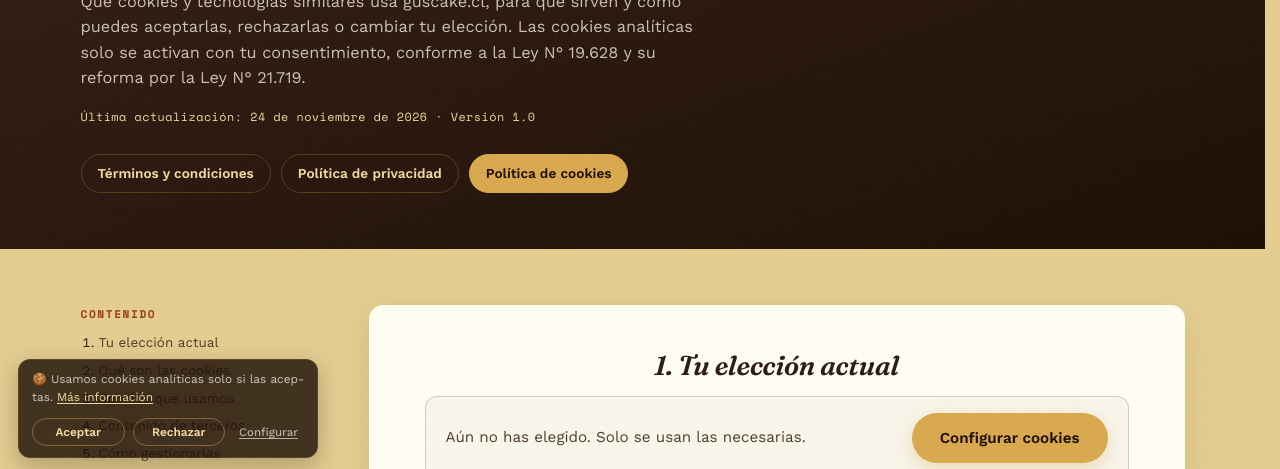
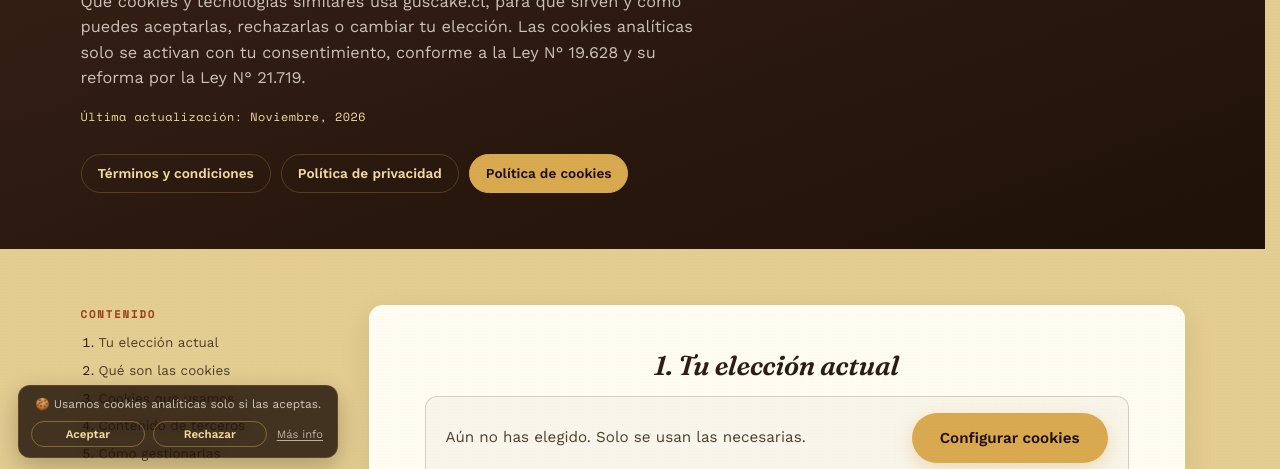
Before and after one commit to PieroRF/guscake, a plain HTML site: page cookies.html in a window 1280 px wide. Shown: the part 324-793 px from the top of the page. Drawn offline with nearby package versions, Linux system fonts and the light colour scheme.

Commit message:
Act. Celulares

```diff
--- a/consent.js
+++ b/consent.js
@@ -105,13 +105,13 @@
       role: "region",
       "aria-label": "Aviso de cookies"
     },
-      '<p class="cookie-banner-text">🍪 Usamos cookies analíticas solo si las aceptas. ' +
-      '<a href="' + COOKIES_URL + '">Más información</a></p>' +
+      '<p class="cookie-banner-text">🍪 Usamos cookies analíticas solo si las aceptas.</p>' +
       '<div class="cookie-banner-actions">' +
         // "Aceptar" y "Rechazar" con el mismo peso visual: la elección debe ser libre.
+        // El panel "Configurar" se abre desde la Política de cookies ("Más info").
         '<button type="button" class="cookie-btn cookie-btn--mini" data-cookie-action="accept">Aceptar</button>' +
         '<button type="button" class="cookie-btn cookie-btn--mini" data-cookie-action="reject">Rechazar</button>' +
-        '<button type="button" class="cookie-btn cookie-btn--text" data-cookie-action="configure">Configurar</button>' +
+        '<a class="cookie-banner-more" href="' + COOKIES_URL + '">Más info</a>' +
       '</div>'
     );
     banner.addEventListener("click", function (e) {
--- a/cookies.html
+++ b/cookies.html
@@ -78,7 +78,7 @@
       <p class="eyebrow">Información legal</p>
       <h1>Política de Cookies</h1>
       <p class="legal-lead">Qué cookies y tecnologías similares usa guscake.cl, para qué sirven y cómo puedes aceptarlas, rechazarlas o cambiar tu elección. Las cookies analíticas solo se activan con tu consentimiento, conforme a la Ley N° 19.628 y su reforma por la Ley N° 21.719.</p>
-      <p class="legal-meta">Última actualización: 24 de noviembre de 2026 · Versión 1.0</p>
+      <p class="legal-meta">Última actualización: Noviembre, 2026</p>
       <nav class="legal-tabs" aria-label="Documentos legales">
         <a href="terminos.html">Términos y condiciones</a>
         <a href="privacidad.html">Política de privacidad</a>
--- a/style.css
+++ b/style.css
@@ -3353,8 +3353,8 @@ a.resena-autor:hover{color:var(--gold-deep);}
   left:18px;
   bottom:18px;
   z-index:120;
-  width:min(300px, calc(100vw - 36px));
-  padding:11px 13px 10px;
+  width:min(320px, calc(100vw - 36px));
+  padding:10px 12px 9px;
   border-radius:12px;
   background:rgba(31,17,8,0.82);
   backdrop-filter:blur(8px);
@@ -3369,16 +3369,11 @@ a.resena-autor:hover{color:var(--gold-deep);}
   to{opacity:1; transform:translateY(0);}
 }
 .cookie-banner-text{
-  margin:0 0 10px;
+  margin:0 0 8px;
   font-size:0.74rem;
-  line-height:1.5;
-  text-align:justify;
-  text-justify:inter-word;
-  hyphens:auto;
-  -webkit-hyphens:auto;
-}
-.cookie-banner-text strong{color:var(--gold-pale); font-weight:600;}
-.cookie-banner-text a{color:var(--gold-pale); text-decoration:underline; text-underline-offset:2px;}
+  line-height:1.4;
+  text-align:center;
+}
 .cookie-banner-actions{
   display:flex;
   gap:8px;
@@ -3386,23 +3381,23 @@ a.resena-autor:hover{color:var(--gold-deep);}
 }
 .cookie-banner .cookie-btn--mini{
   flex:1;
-  padding:6px 12px;
-  font-size:0.74rem;
+  padding:5px 10px;
+  font-size:0.72rem;
   background:transparent;
   color:var(--gold-pale);
   border:1px solid rgba(217,169,79,0.45);
 }
 .cookie-banner .cookie-btn--mini:hover{background:var(--gold); color:var(--navy-deep); border-color:var(--gold);}
-.cookie-banner .cookie-btn--text{
-  padding:6px 4px;
-  font-size:0.72rem;
-  font-weight:500;
-  background:none;
+.cookie-banner-more{
+  flex:none;
+  padding:5px 2px;
+  font-size:0.7rem;
   color:rgba(246,241,231,0.65);
   text-decoration:underline;
   text-underline-offset:2px;
-}
-.cookie-banner .cookie-btn--text:hover{color:var(--gold-pale);}
+  white-space:nowrap;
+}
+.cookie-banner-more:hover{color:var(--gold-pale);}
 .cookie-modal-actions{
   display:flex;
   flex-wrap:wrap;
@@ -3522,9 +3517,10 @@ html.cookie-modal-open{overflow:hidden;}
 .cookie-modal-foot a{color:var(--gold);}
 
 @media (max-width:600px){
-  /* En celulares el aviso va sobre el botón de WhatsApp (16px + 52px + gorro navideño + margen),
-     ocupando el ancho con margen a los lados, para no quedar pegado a él. */
-  .cookie-banner{left:12px; right:12px; bottom:96px; width:auto; padding:11px 14px 10px;}
+  /* Celulares: tarjeta compacta y centrada sobre el botón de WhatsApp
+     (16px + 52px + gorro navideño + margen), sin ocupar todo el ancho. */
+  .cookie-banner{left:12px; right:12px; bottom:96px; width:auto; max-width:320px; margin:0 auto; padding:9px 12px 8px;}
+  .cookie-banner-text{font-size:0.72rem;}
   .cookie-modal{padding:16px;}
   .cookie-modal-card{max-height:80vh; max-height:80dvh; padding:24px 18px 18px;}
   .cookie-modal-actions .cookie-btn{flex:1 1 auto; padding:9px 12px; font-size:0.8rem;}
```
Also changed, not shown: privacidad.html (+1 -1 lines), terminos.html (+1 -1 lines).
